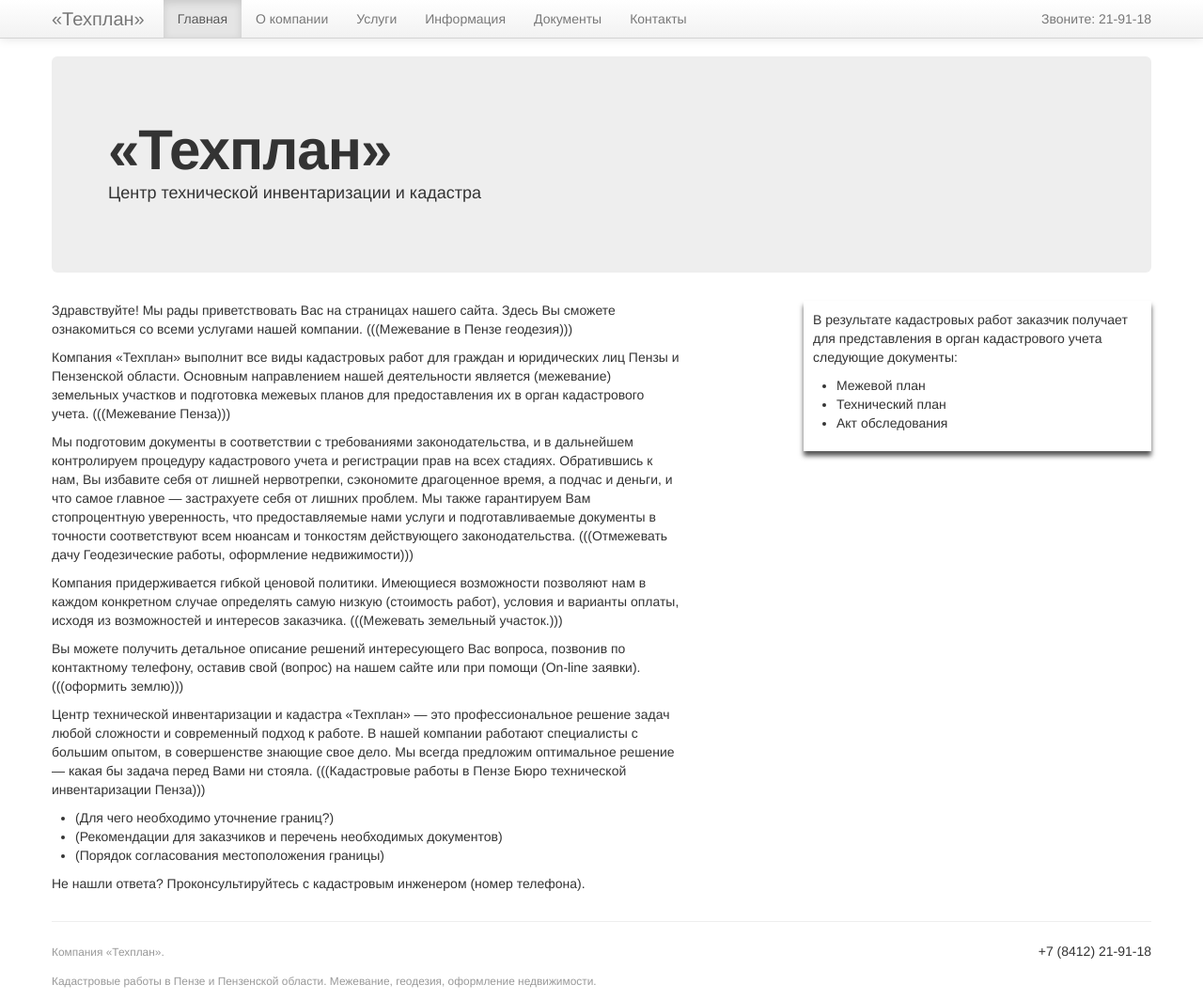
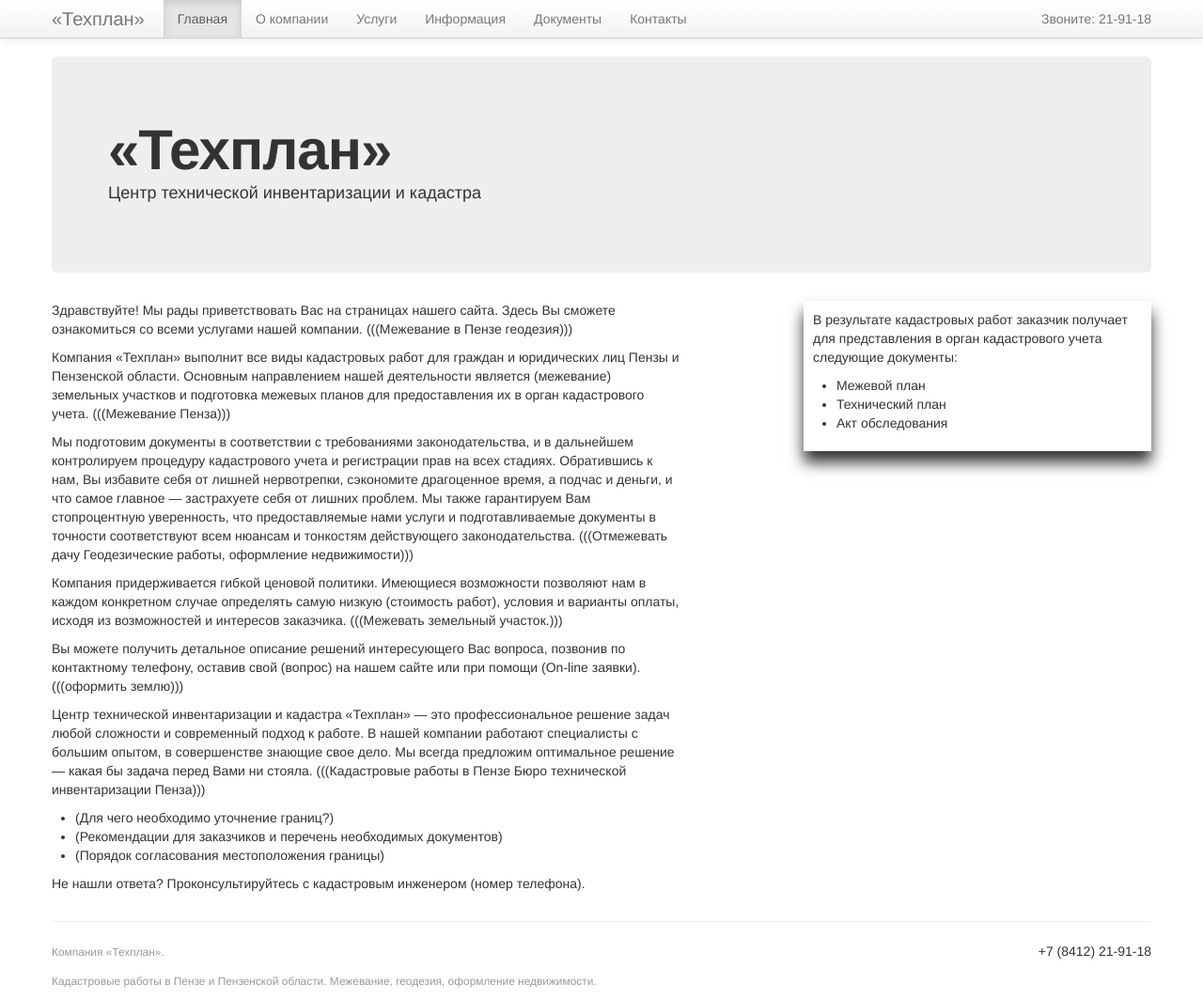
Before and after one commit to m1kc/m1kc.github.com, a Jekyll site: the page built from tehplan/index.md, in a window 1280 px wide and 1064 px high. Shown: the whole window at 94% size. Built offline with Jekyll 4.4.1, drawn with Linux system fonts in a browser that asks for light colours; Markdown is read by kramdown in place of the engine named in the settings.

Commit message:
Tehplan.

```diff
--- a/_layouts/default.html
+++ b/_layouts/default.html
@@ -53,7 +53,7 @@
 					{{ content }}
 				</div>
 				<div class="span4 offset1">
-					<div style="box-shadow: 0 5px 5px #555; padding: 10px;">
+					<div style="box-shadow: 0 12px 15px #333; padding: 10px;">
 						<p>В результате кадастровых работ заказчик получает для представления в орган кадастрового учета следующие документы:</p>
 						<ul>
 							<li>Межевой план</li>
```
